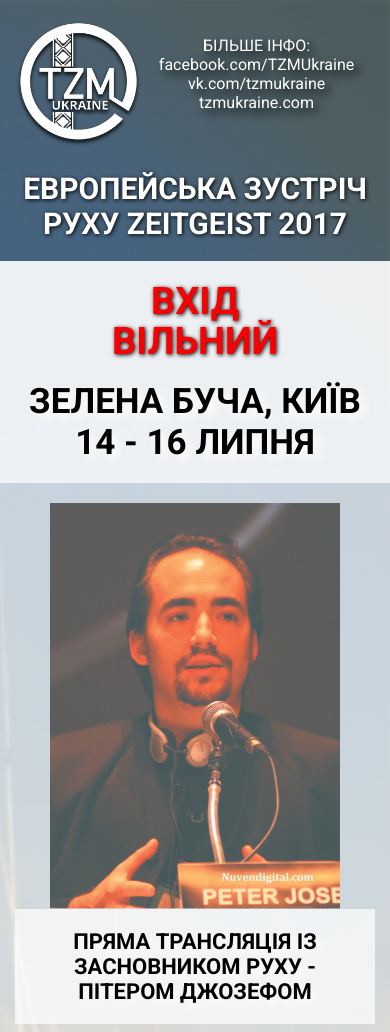
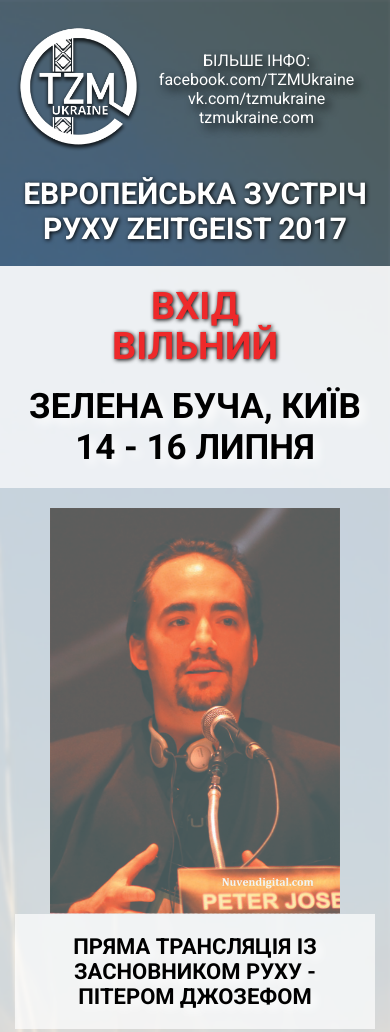
Before and after one commit to deeartrama88/zeitgeistLP, a plain HTML site: page index.html in a window 390 px wide. Shown: the top 1032 px of the page. Drawn offline with Linux system fonts and the light colour scheme.

Commit message:
small changes

```diff
--- a/style.css
+++ b/style.css
@@ -20,13 +20,17 @@ section.schedule ul li { padding-bottom: 15px; }
     text-decoration: none;
     text-shadow: 5px 5px 10px black;
 }
-.logo img { width: 360px; }
+.logo img {
+    padding-top: 25px;
+    width: 360px;
+}
 .logo {
     display: inline-block;
     text-align: left;
     width: 40%;
 }
 .logo_info {
+    padding-top: 35px;
     vertical-align: top;
     text-align: center;
 }
@@ -79,7 +83,7 @@ span.free_enter {
     font-size: 40px;
     font-weight: bold;
     line-height: 40px;
-    color: #f90103;
+    color: #ee292a;
     transform: rotate(35deg);
     text-shadow: 1px 1px 4px black;
     position: absolute;
@@ -172,7 +176,9 @@ footer img {
 }
 @media (max-width: 768px) {
     .logo img { width: 270px; }
-    .logo_info { vertical-align: bottom; }
+    .logo_info {
+        margin: 40px;
+        vertical-align: bottom; }
     .logo_info, .logo_info a { font-size: 27px; }
     .logo_title { text-align: center; }
     .logo_title img { float: none; }
@@ -190,7 +196,9 @@ footer img {
         width: 100%;
         padding-right: 0;
     }
-    .logo img { width: 160px; }
+    .logo img {
+        margin-top: 0;
+        width: 160px; }
     .logo_info, .logo_info a { font-size: 20px; }
     .side_label span {
         font-size: 13px;
@@ -198,7 +206,9 @@ footer img {
         top: 2px;
         padding: 7px 10px 11px 33px;
     }
-    .logo_info { width: 62%; }
+    .logo_info {
+        margin: 0 0 0 0;
+        width: 62%; }
     .logo_title span { font-size: 40px; }
     .name_title {
         font-size: 35px;
@@ -235,7 +245,6 @@ footer img {
     }
     .logo_info {
         vertical-align: top;
-        margin-top: 20px;
     }
     .logo_info, .logo_info a { font-size: 16px; }
     section.schedule ul { font-size: 20px; }
```
Also changed, not shown: images/header_small2.png.
